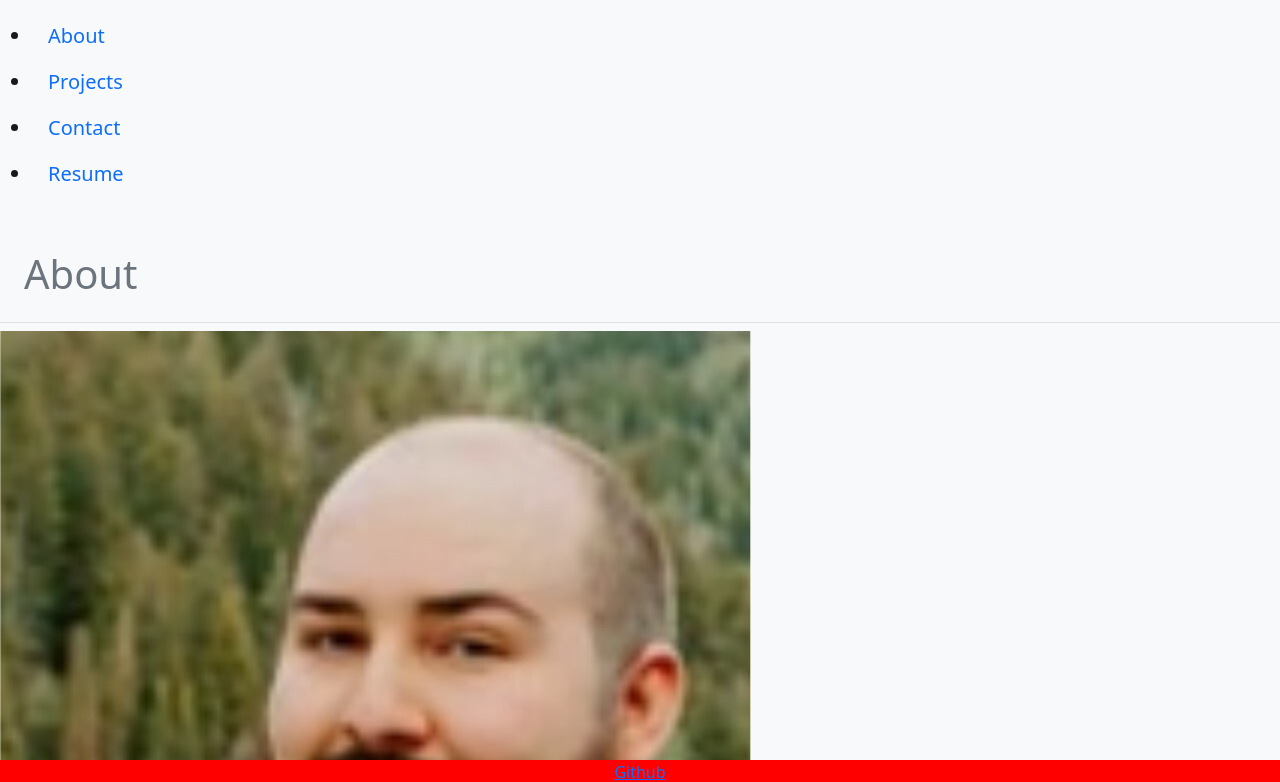
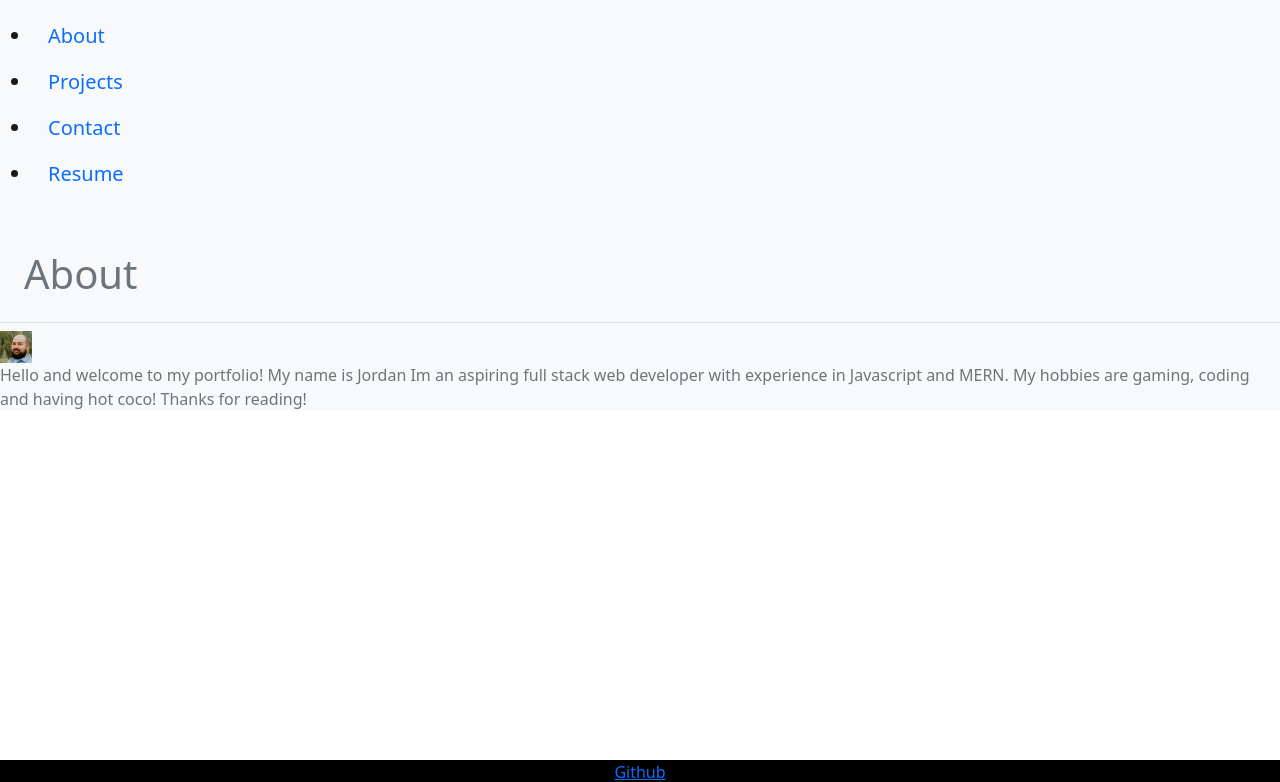
Before and after one commit to imjord/React-Portfolio, a React (Create React App) app: page / in a window 1280 px wide. Shown: the top 782 px of the page. Built offline with nearby package versions, Linux system fonts and the light colour scheme.

Commit message:
fixxed footer and about and deployed to heroku

```diff
--- a/src/Components/About/index.js
+++ b/src/Components/About/index.js
@@ -1,7 +1,7 @@
 import React from 'react';
 import Nav from '../Nav';
 import picture from '../About/me.jpeg'
-
+import './styles.css'
 
 
 function About(){
@@ -11,7 +11,7 @@ function About(){
         <div className="text-center text-lg-start bg-light text-muted">
              <Nav></Nav>
             <h1 id="contact"  className="d-flex justify-content-center justify-content-lg-between p-4 border-bottom"> About </h1>
-            <img src={picture} />
+            <img id="me" src={picture} />
             <p> Hello and welcome to my portfolio! My name is Jordan Im an aspiring full stack web developer with experience in Javascript and MERN. My hobbies are gaming, coding and having hot coco! Thanks for reading! </p>
         </div>
 
--- /dev/null
+++ b/src/Components/About/styles.css
@@ -0,0 +1,4 @@
+#me {
+    height: 2rem;
+    width: 2rem;
+}
--- a/src/Components/footer/styles.css
+++ b/src/Components/footer/styles.css
@@ -3,7 +3,7 @@
     left: 0;
     bottom: 0;
     width: 100%;
-    background-color: red;
+    background-color: black;
     color: white;
     text-align: center;
   }
```
